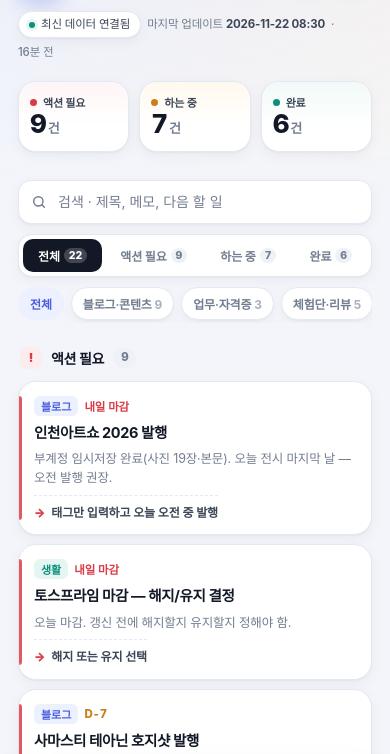
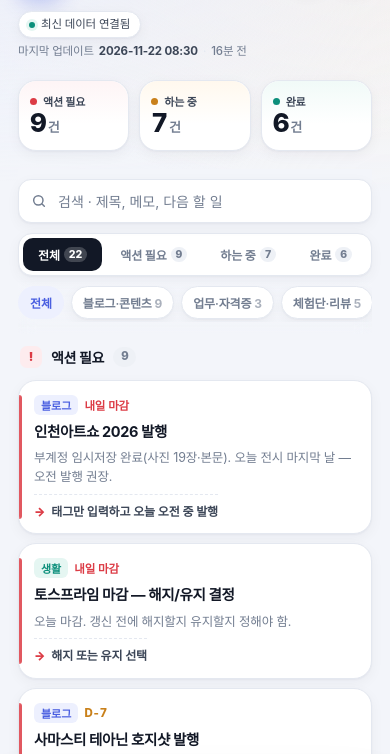
Before and after one commit to tessios/work-dashboard, a plain HTML site: page index.html in a window 390 px wide. Shown: the part 72-826 px from the top of the page. Drawn offline with Linux system fonts and the light colour scheme.

Commit message:
헤더 업데이트 표기 두 줄 정리 (모바일)

```diff
--- a/index.html
+++ b/index.html
@@ -83,6 +83,8 @@
   .live .dot{width:6px;height:6px;border-radius:50%;background:var(--done);box-shadow:0 0 0 3px var(--done-soft)}
   .live.offline .dot{background:var(--progress);box-shadow:0 0 0 3px var(--progress-soft)}
   .hd-meta b{color:var(--ink-2);font-weight:700}
+  .meta-line{display:inline-flex;align-items:center;gap:6px;flex-wrap:wrap}
+  .meta-line .sep{color:var(--line)}
 
   /* ---------- stats ---------- */
   .stats{display:grid;grid-template-columns:repeat(3,1fr);gap:10px;margin-bottom:18px}
@@ -261,7 +263,8 @@
   }
   @media (max-width:430px){
     .sub-extra{display:none}
-    .hd-meta{font-size:11.5px;gap:6px}
+    .hd-meta{font-size:11.5px;gap:5px;flex-direction:column;align-items:flex-start}
+    .meta-line{gap:5px}
     .seg{gap:3px}
     .seg button{padding:8px 7px;font-size:12px;gap:4px}
     .seg button .c{padding:1px 5px;font-size:10.5px}
@@ -298,9 +301,7 @@
     </div>
     <div class="hd-meta">
       <span class="live" id="live-pill"><span class="dot"></span><span id="live-text">불러오는 중…</span></span>
-      <span>마지막 업데이트 <b id="upd-label">—</b></span>
-      <span>·</span>
-      <span id="upd-age">—</span>
+      <span class="meta-line">마지막 업데이트 <b id="upd-label">—</b><span class="sep">·</span><span id="upd-age">—</span></span>
     </div>
   </header>
 
```
